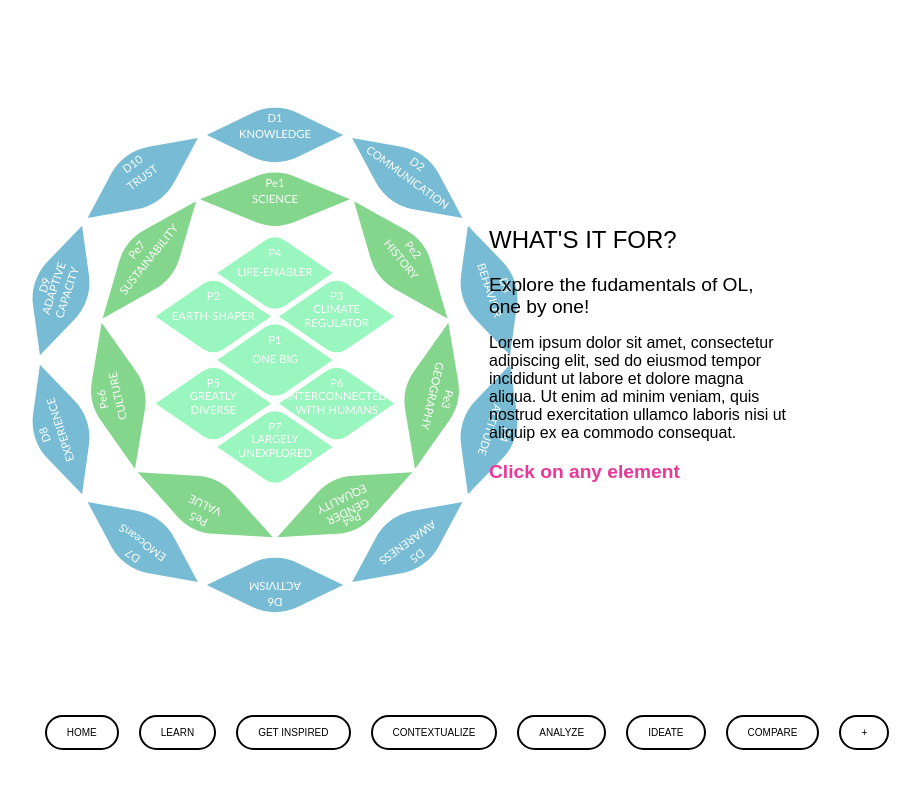
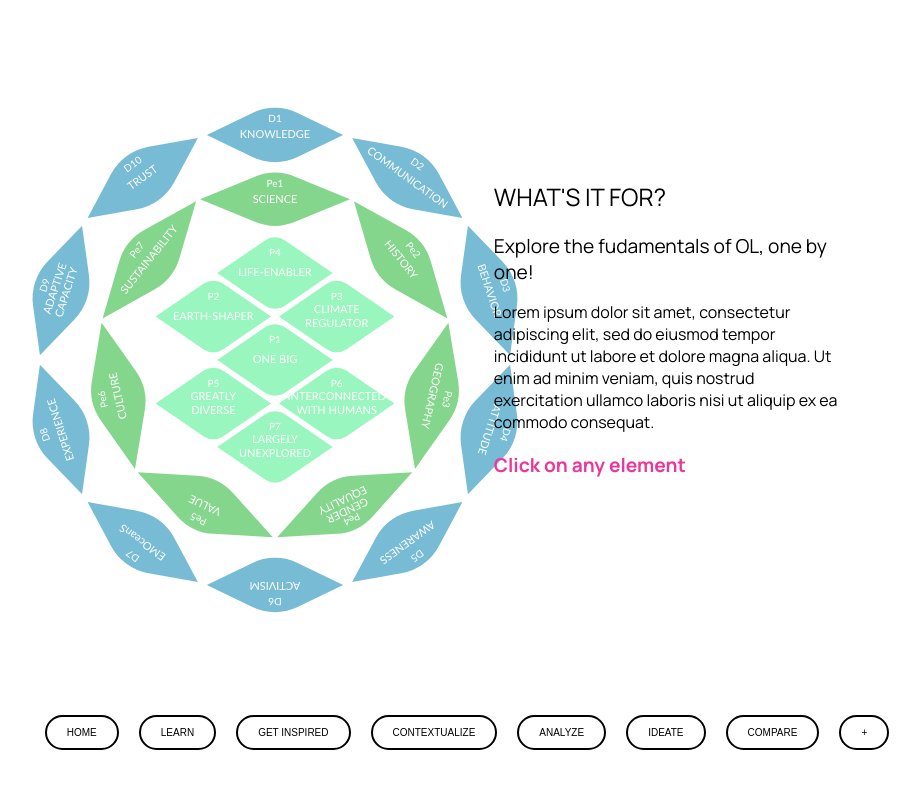
Before and after one commit to saradinismarques/ol-compass, a React (Create React App) app: page /learn in a window 1280 px wide. Shown: the top 788 px of the page, without its empty margins (173-1093 px from the left). Built offline with nearby package versions, Linux system fonts and the light colour scheme.

Commit message:
manrope on main text, fixed position of text vertical

```diff
--- a/public/index.html
+++ b/public/index.html
@@ -25,6 +25,7 @@
       Learn how to configure a non-root public URL by running `npm run build`.
     -->
     <title>OL-in-One Compass</title>
+    <link href="https://fonts.googleapis.com/css2?family=Manrope:wght@400;700&display=swap" rel="stylesheet">
   </head>
   <body>
     <noscript>You need to enable JavaScript to run this app.</noscript>
--- a/src/components/OLDiagram.js
+++ b/src/components/OLDiagram.js
@@ -49,7 +49,7 @@ const OLDiagram = ({size, position, onButtonClick}) => {
         // Draw main text
 
         // Calculate font size based on dimension
-        const fontSize = size / 40; // Adjust as needed
+        const fontSize = size / 41; // Adjust as needed
         context.fillStyle = 'white';
         context.font = `500 ${fontSize}px Calibri`;
         context.textAlign = 'center';
@@ -64,12 +64,12 @@ const OLDiagram = ({size, position, onButtonClick}) => {
         if(firstPart.length < 5)
             context.fillText(component.Label, 0, 0);
         else{
-            context.fillText(firstPart, 0, -size/63.8);
-            context.fillText(secondPart, 0, size/63.8);
+            context.fillText(firstPart, 0, -height/11);
+            context.fillText(secondPart, 0, height/11);
         }
 
-         // Draw identifier
-        const LabelFontSize = size / 40; // Adjust as needed
+        // Draw identifier
+        const LabelFontSize = size / 45; // Adjust as needed
         context.fillStyle = 'white';
         context.font = `500 ${LabelFontSize}px Calibri`;
         context.textAlign = 'center';
--- a/src/styles/App.css
+++ b/src/styles/App.css
@@ -1,3 +1,7 @@
+body {
+    font-family: 'Manrope', sans-serif;
+}
+
 .gradient-background {
     background: linear-gradient(to right, #ffffff 35%, #41ffc9 90%);
     height: 100vh;
--- a/src/styles/Text.css
+++ b/src/styles/Text.css
@@ -6,12 +6,10 @@ body {
 
 /* Style for text-container */
 .text-container {
-    font-family: Arial, sans-serif;
     position: absolute;
-    top: 45%; /* Position item 50% from the top */
-    right: 10%; /* Position item 50% from the left */
-    transform: translate(-50%, -50%); /* Center the item */
-    max-width: 300px;
+    top: 20%; /* Position item 50% from the top */
+    right: 19%; /* Position item 50% from the left */
+    max-width: 350px;
     padding: 20px;
 }
 
```
